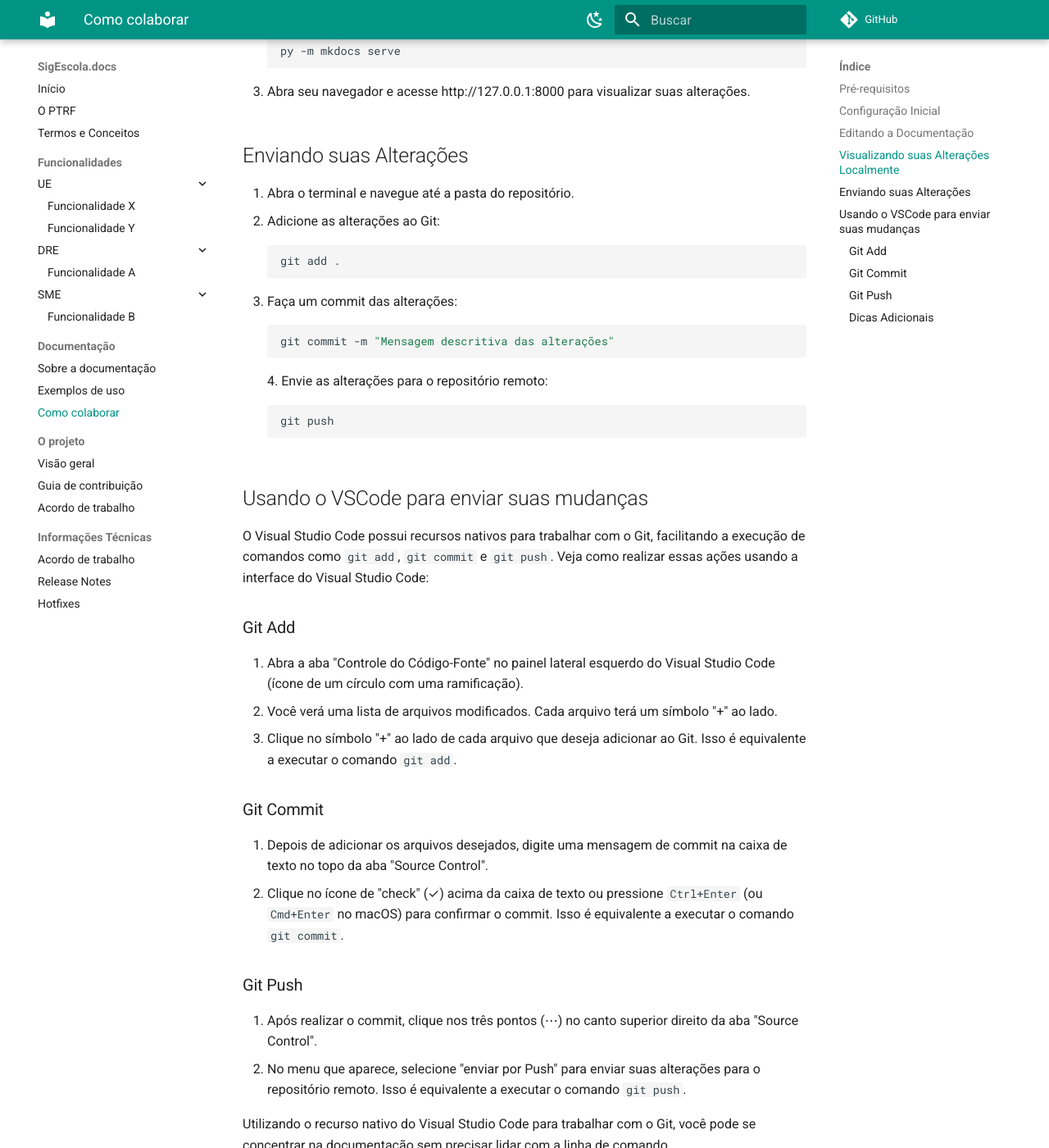
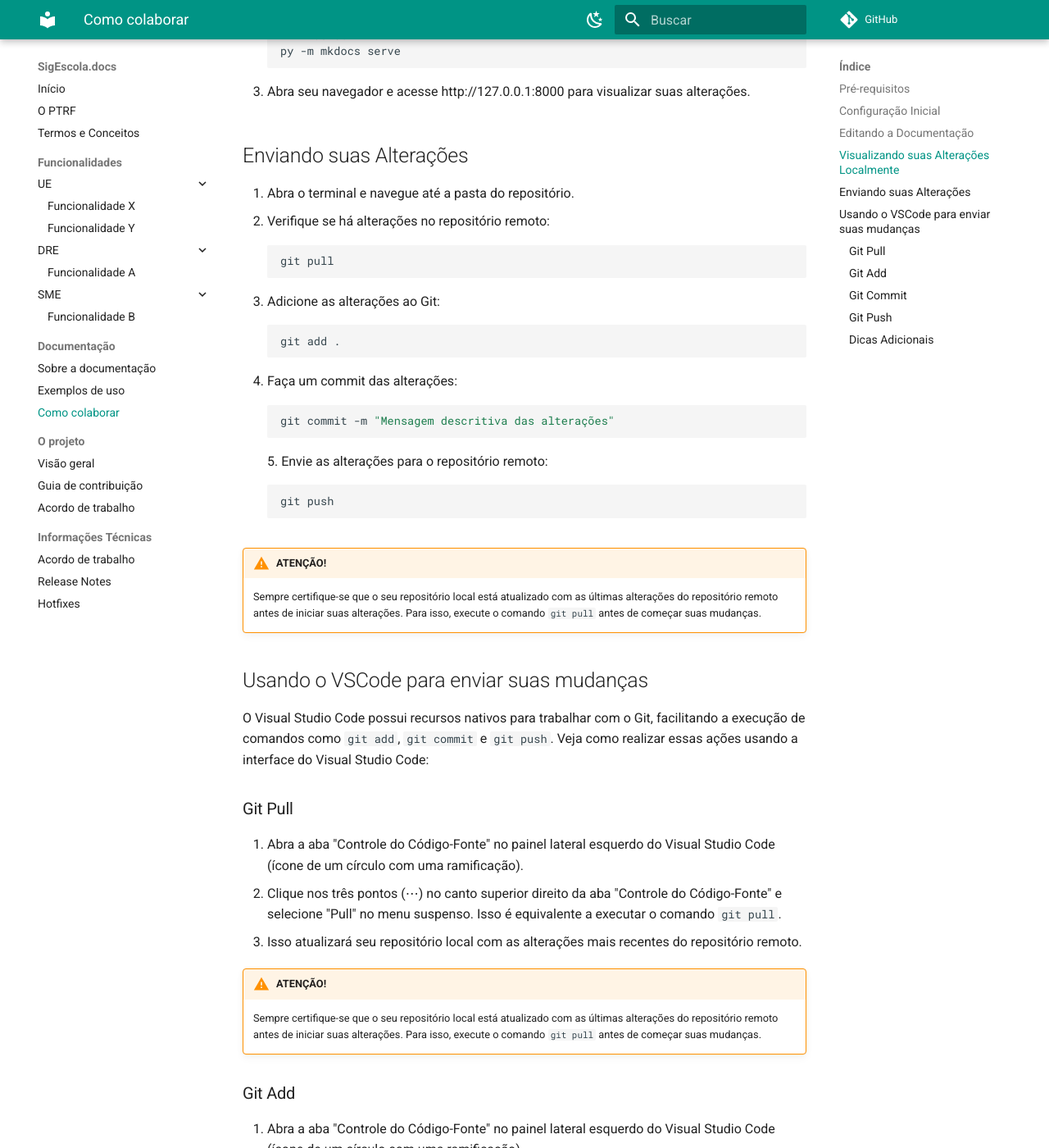
Before and after one commit to prefeiturasp/SME-PTRF-Docs, an MkDocs documentation site: the page built from docs/sigescola_docs/como_colaborar_docs.md, in a window 1280 px wide and 1400 px high, scrolled down 1369 px. Shown: the whole window at 82% size. Built offline with MkDocs 1.6.1 and Material for MkDocs 9.7.7, drawn with Linux system fonts in a browser that asks for light colours; comment, search, counter and statistics services are not loaded.

Commit message:
docs(91464): Add instruções sobre git pull

````diff
--- a/docs/sigescola_docs/como_colaborar_docs.md
+++ b/docs/sigescola_docs/como_colaborar_docs.md
@@ -63,26 +63,47 @@ Olá! Este é um guia passo a passo para ajudá-lo a colaborar na documentação
 ## Enviando suas Alterações
 
 1. Abra o terminal e navegue até a pasta do repositório.
-2. Adicione as alterações ao Git:
+2. Verifique se há alterações no repositório remoto:
+
+    ```bash
+    git pull
+    ```
+
+3. Adicione as alterações ao Git:
 
     ```bash
     git add .
     ```
 
-3. Faça um commit das alterações:
+4. Faça um commit das alterações:
 
     ```bash
     git commit -m "Mensagem descritiva das alterações"
     ```
-4. Envie as alterações para o repositório remoto:
+5. Envie as alterações para o repositório remoto:
 
     ```bash
     git push
     ```
 
+!!! warning "ATENÇÃO!"
+    Sempre certifique-se que o seu repositório local está atualizado com as últimas alterações do repositório remoto antes de iniciar suas alterações.
+    Para isso, execute o comando `git pull` antes de começar suas mudanças.
+
+
 ## Usando o VSCode para enviar suas mudanças
 
 O Visual Studio Code possui recursos nativos para trabalhar com o Git, facilitando a execução de comandos como `git add`, `git commit` e `git push`. Veja como realizar essas ações usando a interface do Visual Studio Code:
+
+### Git Pull
+
+1. Abra a aba "Controle do Código-Fonte" no painel lateral esquerdo do Visual Studio Code (ícone de um círculo com uma ramificação).
+2. Clique nos três pontos (⋯) no canto superior direito da aba "Controle do Código-Fonte" e selecione "Pull" no menu suspenso. Isso é equivalente a executar o comando `git pull`.
+3. Isso atualizará seu repositório local com as alterações mais recentes do repositório remoto.
+
+!!! warning "ATENÇÃO!"
+    Sempre certifique-se que o seu repositório local está atualizado com as últimas alterações do repositório remoto antes de iniciar suas alterações.
+    Para isso, execute o comando `git pull` antes de começar suas mudanças.
 
 ### Git Add
 
````
